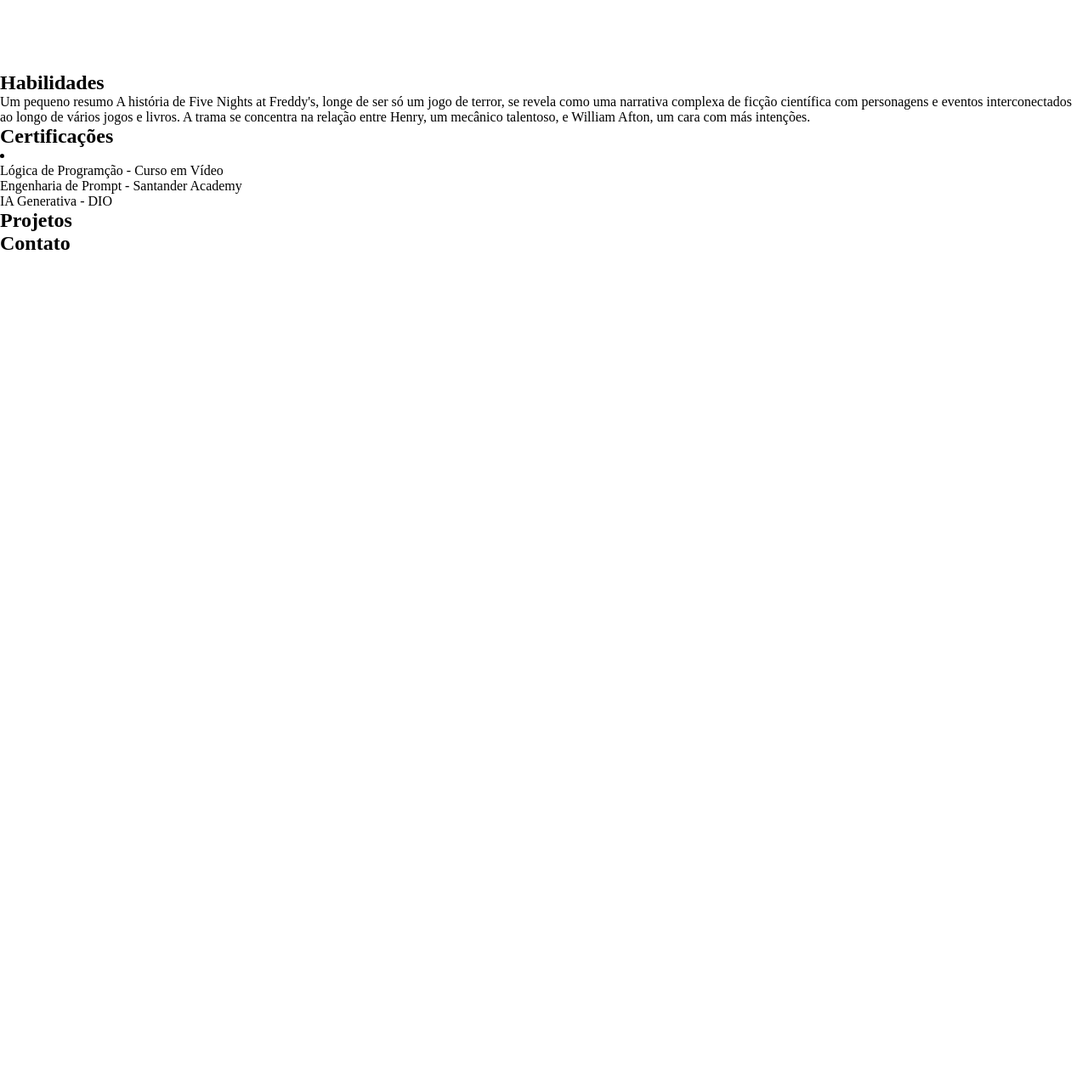
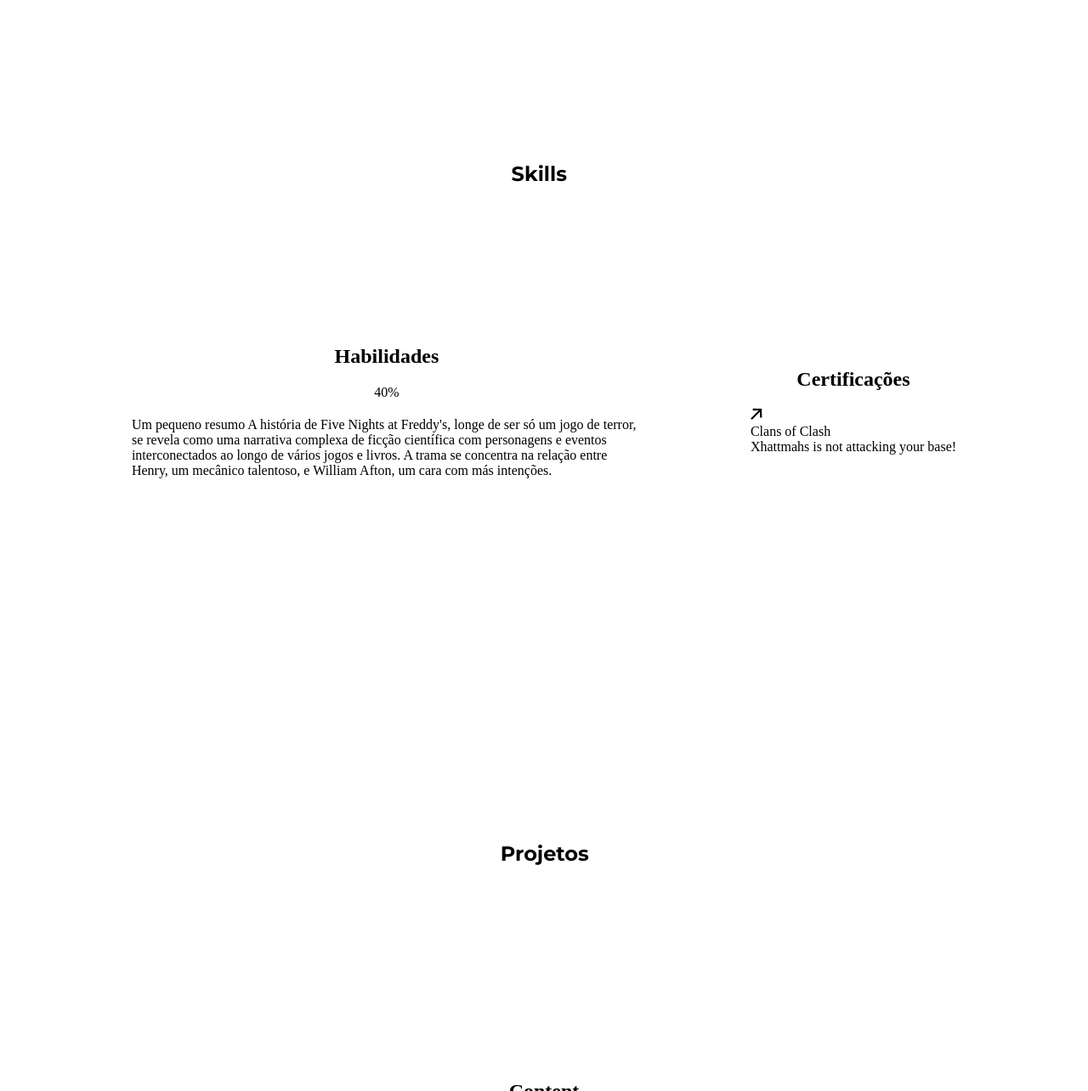
Before and after one commit to teuaraujoo/Portfolio3, a plain HTML site: page index.html in a window 1280 px wide. Shown: the part 1516-2800 px from the top of the page at 85% size. Before the commit the page ends 1816 px from the top, so only its background shows below. Drawn offline with nearby package versions, Linux system fonts and the light colour scheme.

Commit message:
Inicio sessao skills + estilizacao + inicio demais sessões

```diff
--- a/index.html
+++ b/index.html
@@ -100,37 +100,70 @@
         </div>
     </section>
     <section id="about">
-      <div class="title-section">
-        <h1>Sobre mim</h1>
-      </div>
       <div class="about-container">
+        <div class="title-about">
+          <h1>Sobre mim</h1>
+        </div>
         <img src="/assets/myface.jpg">
         <div>
-            <h1>Mateus Araujo</h1>
-            <p>Um pequeno resumo A história de Five Nights at Freddy's, longe de ser só um jogo de terror, se revela como uma narrativa complexa de ficção científica com personagens e eventos interconectados ao longo de vários jogos e livros. A trama se concentra na relação entre Henry, um mecânico talentoso, e William Afton, um cara com más intenções. Juntos, eles abrem o Fredbear's Family Dinner (1980-1982), onde apresentam animatrônicos, fantasias robóticas controladas por pessoas, com um sistema de molas projetado por Henry que, se manipulado incorretamente, podia causar ferimentos graves. Fredbear e Spring Bonnie foram seus primeiros sucessos, mas a rivalidade com a Fazbear Entertainment e as ambições assassinas de William mancharam o negócio.</p>
-            </div>
+          <h1>Mateus Araujo</h1>
+          <p>Um pequeno resumo A história de Five Nights at Freddy's, longe de ser só um jogo de terror, se revela como uma narrativa complexa de ficção científica com personagens e eventos interconectados ao longo de vários jogos e livros. A trama se concentra na relação entre Henry, um mecânico talentoso, e William Afton, um cara com más intenções. Juntos, eles abrem o Fredbear's Family Dinner (1980-1982), onde apresentam animatrônicos, fantasias robóticas controladas por pessoas, com um sistema de molas projetado por Henry que, se manipulado incorretamente, podia causar ferimentos graves. Fredbear e Spring Bonnie foram seus primeiros sucessos, mas a rivalidade com a Fazbear Entertainment e as ambições assassinas de William mancharam o negócio.</p>
         </div>
+      </div>
     </section>
     <section id="skills">
-        <div>
+      <div class="skills-container">
+          <div class="title-skills">
+            <h1>Skills</h1>
+          </div>
+          <div class="habilidades">
             <h1>Habilidades</h1>
+            <!-- Card -->
+            <div class="progress-container">
+              <div class="progress-bar"></div>
+              <div class="progress-text">40%</div>
+            </div>
             <p>Um pequeno resumo A história de Five Nights at Freddy's, longe de ser só um jogo de terror, se revela como uma narrativa complexa de ficção científica com personagens e eventos interconectados ao longo de vários jogos e livros. A trama se concentra na relação entre Henry, um mecânico talentoso, e William Afton, um cara com más intenções.</p>
+          </div>
+          <div class="certificaçoes">
             <h1>Certificações</h1>
-            <li>
-                <ul>Lógica de Programção - Curso em Vídeo</ul>
-                <ul>Engenharia de Prompt - Santander Academy</ul>
-                <ul>IA Generativa - DIO</ul>
-            </li>
+            <!-- Card -->
+            <div class="card">
+              <svg
+                viewBox="0 0 14 15"
+                fill="none"
+                xmlns="http://www.w3.org/2000/svg"
+                class="icon"
+                width="14"
+              >
+                <path
+                  d="M13.376 11.552l-.264-10.44-10.44-.24.024 2.28 6.96-.048L.2 12.56l1.488 1.488 9.432-9.432-.048 6.912 2.304.024z"
+                  fill="currentColor"
+                ></path>
+              </svg>
+              </svg>
+            <div class="textBox">
+              <div class="textContent">
+              <p class="h1">Clans of Clash</p>
+            </div>
+            <p class="p">Xhattmahs is not attacking your base!</p>
+            <div>
+            </div></div></div>
+          </div>
         </div>
-    </section>
-    <section id="projects">
-        <div>
+      </section>
+      <section id="projects">
+        <div class="projetos-container">
+          <div class="title-projetos">
             <h1>Projetos</h1>
+          </div>
+            <h1>Content</h1>
         </div>
     </section>
     <section id="contact">
         <div>
             <h1>Contato</h1>
+
         </div>
     </section>
     <footer class="footer">
--- a/styles.css
+++ b/styles.css
@@ -36,6 +36,7 @@ body::-webkit-scrollbar {
   display: flex;
   align-items: center;
   justify-content: center;
+  z-index: 99;
 }
 
 .nav a {
@@ -95,7 +96,7 @@ body::-webkit-scrollbar {
 
 
 #home img {
-    width: 300px;
+    max-width: 300px;
     height: 300px;
     display: block;
     object-fit: cover;
@@ -118,11 +119,12 @@ body::-webkit-scrollbar {
 /* Bota CTA */
 
 .botao {
-  width: 8vw;
+  width: 10vw;
   border: solid 2px transparent;
   border-radius: 10px;
   padding: 10px;
   margin: 0px 10px 0px 0px;
+  cursor: pointer;
   transition: all 0.3s;
 }
 
@@ -258,19 +260,21 @@ ul {
 }
 
 
-.title-section {
+.title-about {
   font-family: var(--font-primaria);
   position: absolute;
-  margin-bottom: 700px;
+  left: 43%;
+  margin-bottom: 70vh;
+  z-index: 0;
   transition: all 0.3s ease ;
 }
 
-.title-section:hover {
+.title-about:hover {
   transform: scale(1.1);
   color: var(--cor-tercearia);
 }
 
-.title-section::before {
+.title-about::before {
   content: "";
   bottom: -4px;
   position: absolute;
@@ -281,19 +285,20 @@ ul {
   transition: width 0.3s ease;
 }
 
-.title-section:hover::before {
+.title-about:hover::before {
   width: 100%;
 }
 
 .about-container {
   display: flex;
   align-items: center;
+  justify-content: center;
   gap: 10vw;
 }
 
 
 #about img {
-  width: 300px;
+  max-width: 300px;
   height: 300px;
   display: block;
   object-fit: cover;
@@ -316,3 +321,258 @@ ul {
 }
 
 /* Sessão skills */
+
+#skills {
+  height: 100vh;
+  width: 100%;
+  display: flex;
+  align-items: center;
+  justify-content: center;
+}
+
+.title-skills {
+  font-family: var(--font-primaria);
+  position: absolute;
+  left: 47%;
+  margin-bottom: 70vh;
+  z-index: 0;
+  transition: all 0.3s ease ;
+}
+
+.title-skills:hover {
+  transform: scale(1.1);
+  color: var(--cor-tercearia);
+}
+
+.title-skills::before {
+  content: "";
+  bottom: -4px;
+  position: absolute;
+  left: 0;
+  width: 0;
+  height: 2px;
+  background-color: var(--cor-tercearia);
+  transition: width 0.3s ease;
+}
+
+.title-skills:hover::before {
+  width: 100%;
+}
+
+.skills-container {
+  display: flex;
+  align-items: center;
+  justify-content: space-between;
+  gap: 10vw;
+}
+
+.habilidades {
+  display: flex;
+  flex-direction: column;
+  align-items: center;
+  max-width: 600px;
+  gap: 20px;
+}
+
+.certificaçoes {
+  display: flex;
+  flex-direction: column;
+  align-items: center;
+  gap: 20px;
+}
+
+/* Sessão Projetos */
+
+#projects {
+  height: 100vh;
+  width: 100%;
+  display: flex;
+  align-items: center;
+  justify-content: center;
+
+}
+
+.projetos-container {
+  display: flex;
+  flex-direction: column;
+  align-items: center;
+  justify-content: center;
+  gap: 10vh;
+
+}
+
+.title-projetos {
+  font-family: var(--font-primaria);
+  position: absolute;
+  left: 46%;
+  margin-bottom: 70vh;
+  z-index: 0;
+  transition: all 0.3s ease ;
+}
+
+.title-projetos:hover {
+  transform: scale(1.1);
+  color: var(--cor-tercearia);
+}
+
+.title-projetos::before {
+  content: "";
+  bottom: -4px;
+  position: absolute;
+  left: 0;
+  width: 0;
+  height: 2px;
+  background-color: var(--cor-tercearia);
+  transition: width 0.3s ease;
+}
+
+.title-projetos:hover::before {
+  width: 100%;
+}
+
+/* Card de  certificações */
+
+/*
+.card {
+  width: 100%;
+  max-width: 290px;
+  height: 70px;
+  background: #353535;
+  border-radius: 20px;
+  display: flex;
+  align-items: center;
+  justify-content: left;
+  backdrop-filter: blur(10px);
+  transition: 0.5s ease-in-out;
+}
+
+.icon {
+position: absolute;
+right: 0;
+margin-right: 20px;
+color: white;
+}
+
+.card:hover {
+  cursor: pointer;
+  transform: scale(1.05);
+}
+
+.textBox {
+  width: calc(100% - 90px);
+  margin-left: 10px;
+  color: white;
+  font-family: 'Poppins' sans-serif;
+}
+
+.textContent {
+  display: flex;
+  align-items: center;
+  justify-content: space-between;
+  flex-direction: row;
+}
+
+.span {
+  font-size: 10px;
+}
+
+.h1 {
+  font-size: 16px;
+  font-weight: bold;
+}
+
+.p {
+  font-size: 12px;
+  font-weight: lighter;
+}
+*/
+
+/* Card de habilidades */
+
+/*
+.progress-container {
+  position: relative;
+  width: 60%;
+  max-width: 500px;
+  height: 20px;
+  background: radial-gradient(circle, #1b2735, #090a0f);
+  border-radius: 30px;
+  overflow: hidden;
+  box-shadow: 0 8px 20px rgba(0, 0, 0, 0.5);
+  box-sizing: border-box;
+  border: 1px solid #313131;
+}
+
+.progress-bar {
+  position: absolute;
+  top: 0;
+  left: 0;
+  height: 100%;
+  width: 40%;
+  background: linear-gradient(90deg, #00f260, #0575e6);
+  border-radius: 30px;
+  animation: grow 3s ease-in-out forwards;
+  box-shadow:
+    0 0 15px #00f260,
+    0 0 30px #0575e6;
+}
+
+.progress-bar::before {
+  content: "";
+  position: absolute;
+  top: 50%;
+  left: 50%;
+  transform: translate(-50%, -50%);
+  width: 200%;
+  height: 200%;
+  background: radial-gradient(circle, rgba(255, 255, 255, 0.15), transparent);
+  opacity: 0.5;
+  animation: ripple 3s infinite;
+}
+
+.progress-text {
+  position: absolute;
+  top: 50%;
+  left: 50%;
+  transform: translate(-50%, -50%);
+  font-size: 10px;
+  font-weight: bold;
+  letter-spacing: 1px;
+  color: #fff;
+  text-shadow: 0 2px 4px rgba(0, 0, 0, 0.7);
+  z-index: 2;
+}
+
+@keyframes grow {
+  0% {
+    width: 0;
+  }
+  100% {
+    width: 40%;
+  }
+}
+
+@keyframes ripple {
+  0% {
+    transform: translate(-50%, -50%) scale(0.5);
+    opacity: 0.7;
+  }
+  100% {
+    transform: translate(-50%, -50%) scale(1.5);
+    opacity: 0;
+  }
+}
+
+@keyframes float {
+  0% {
+    transform: translateY(0) translateX(0);
+  }
+  50% {
+    transform: translateY(-20px) translateX(10px);
+  }
+  100% {
+    transform: translateY(0) translateX(0);
+  }
+}
+
+*/
```
